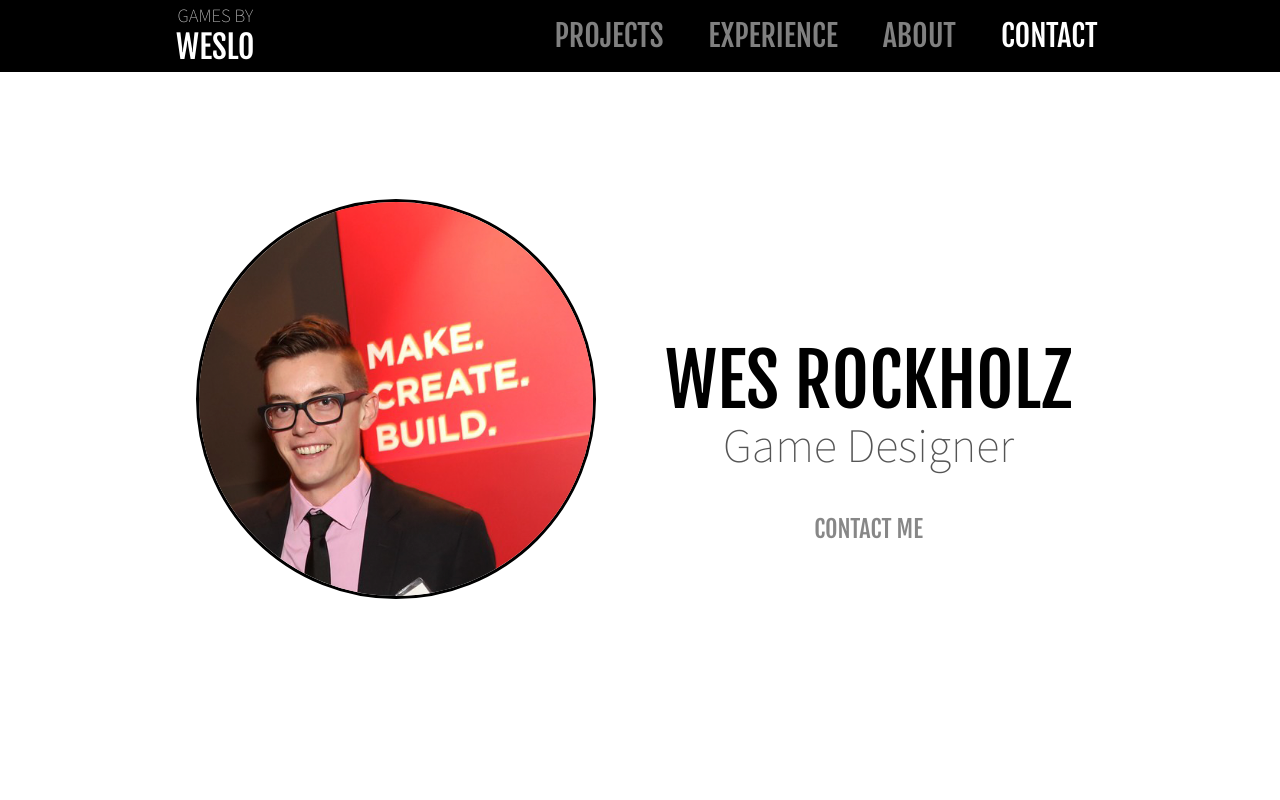
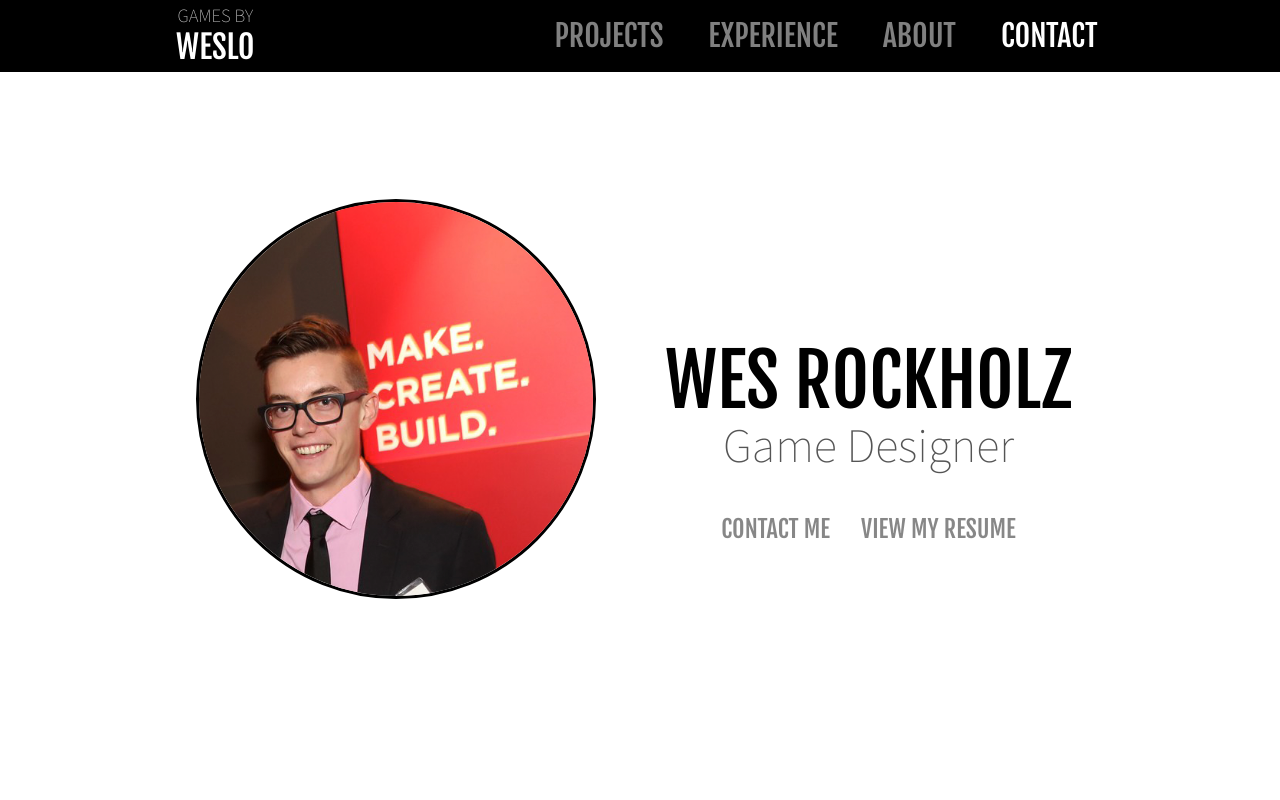
Before and after one commit to weslo/weslo.github.io, a website: page index.html in a window 1280 px wide. Shown: the top 800 px of the page. Drawn offline with nearby package versions, Linux system fonts and the light colour scheme.

Commit message:
add resume to website

```diff
--- a/index.html
+++ b/index.html
@@ -87,6 +87,7 @@
             </div>
             <div class="contact">
               <a href="#contact" data-scroll>Contact Me</a>
+              <a target="_blank" href="resume.pdf">View My Resume</a>
             </div>
           </div>
         </div>
--- a/style/sections/me.scss
+++ b/style/sections/me.scss
@@ -24,6 +24,7 @@
       font-family: $header-font;
       text-decoration: none;
       text-transform: uppercase;
+      margin: 14px;
       @include hoverOpacity ();
     }
   }
```
Also changed, not shown: style/main.css, 1 other file.
